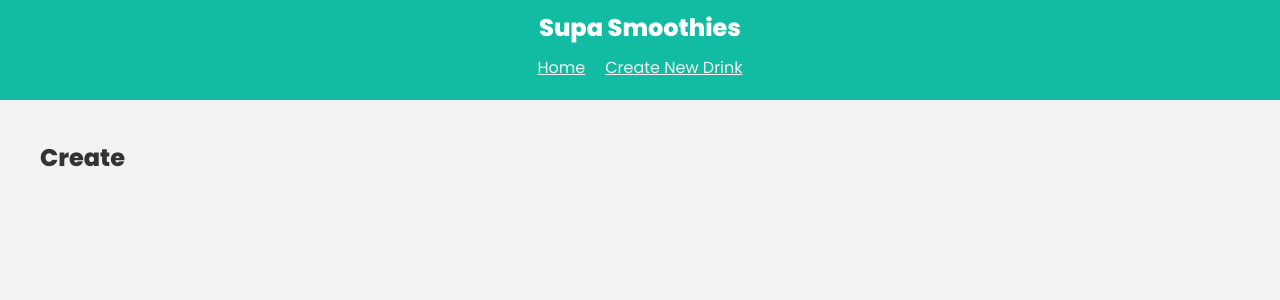
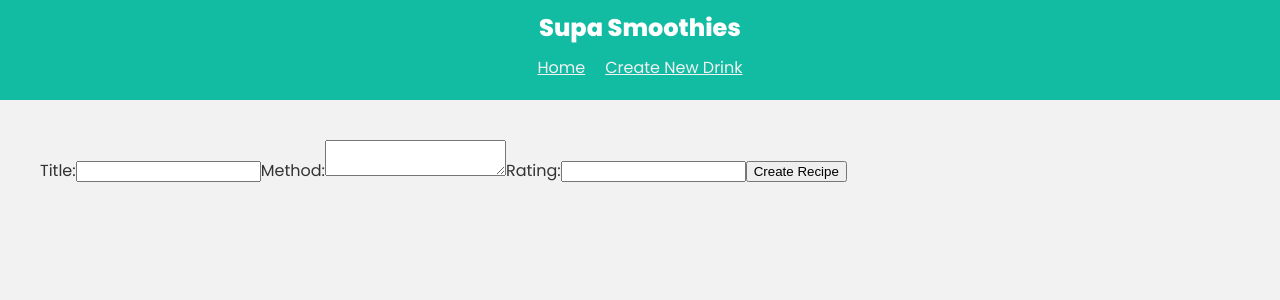
Before and after one commit to osmanesad/supabase-crud-example, a React (Create React App) app: page /create in a window 1280 px wide. Shown: the top 300 px of the page. Built offline with nearby package versions, Linux system fonts and the light colour scheme.

Commit message:
Update Create
Ürün oluşturma sayfasının temeli atıldı.

```diff
--- a/src/pages/Create.js
+++ b/src/pages/Create.js
@@ -1,7 +1,68 @@
+import { useState } from "react"
+import { useNavigate } from "react-router-dom"
+import supabase from "../config/supabaseClient"
+
 const Create = () => {
+  const navigate = useNavigate()
+
+  const [title, setTitle] = useState('')
+  const [method, setMethod] = useState('')
+  const [rating, setRating] = useState('')
+  const [formError, setFormError] = useState(null)
+
+  const handleSubmit = async (e) => {
+    e.preventDefault()
+
+    if (!title || !method || !rating) {
+      setFormError('Please fill in all the fields correctly.')
+      return
+    }
+
+    const { data, error } = await supabase
+      .from('recipes')
+      .insert([{ title, method, rating }])
+
+    if (error) {
+      console.log(error)
+      setFormError('Please fill in all the fields correctly.')
+    }
+    if (data) {
+      console.log(data)
+      setFormError(null)
+      navigate('/')
+    }
+  }
+
   return (
     <div className="page create">
-      <h2>Create</h2>
+      <form onSubmit={handleSubmit}>
+        <label htmlFor="title">Title:</label>
+        <input
+          type="text"
+          id="title"
+          value={title}
+          onChange={(e) => setTitle(e.target.value)}
+        />
+
+        <label htmlFor="method">Method:</label>
+        <textarea
+          id="method"
+          value={method}
+          onChange={(e) => setMethod(e.target.value)}
+        />
+
+        <label htmlFor="rating">Rating:</label>
+        <input
+          type="number"
+          id="rating"
+          value={rating}
+          onChange={(e) => setRating(e.target.value)}
+        />
+
+        <button>Create Recipe</button>
+
+        {formError && <p className="error">{formError}</p>}
+      </form>
     </div>
   )
 }
```
